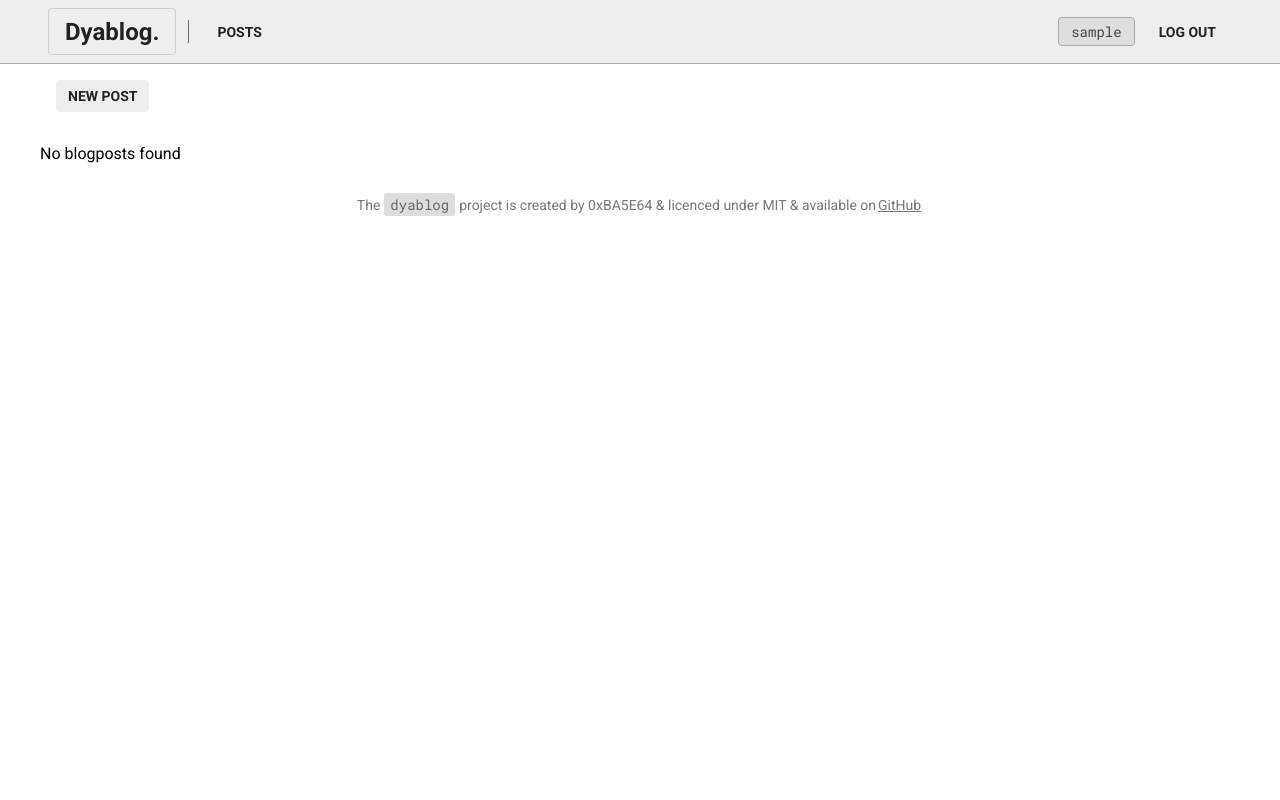
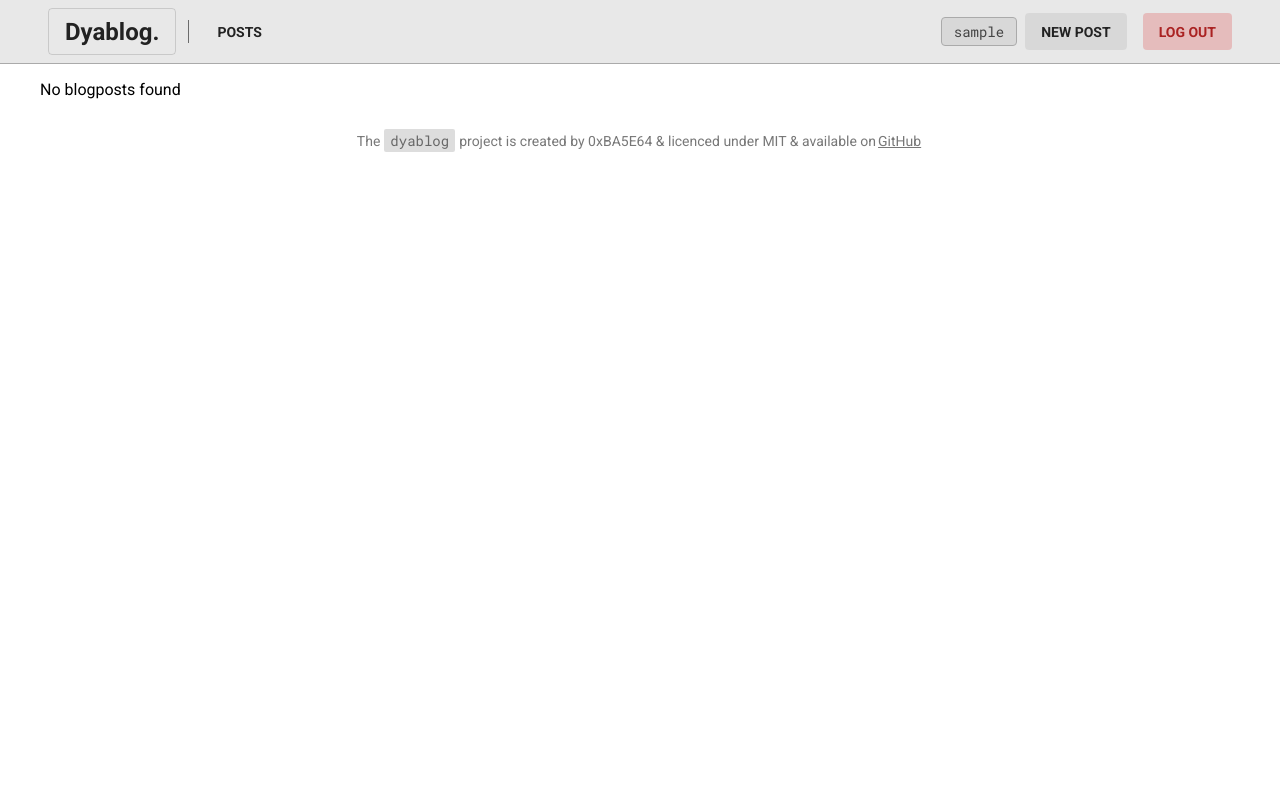
Before and after one commit to 0xBA5E64/dyablog, a Django app: page /blog/ in a window 1280 px wide. Run offline with Django 4.2, Linux system fonts and the light colour scheme; the visitor is signed in with stand-in values (Sample User, id 1); data that the repository does not hold is empty.

Commit message:
Fixed navbar layering & adjusted styling

```diff
--- a/blog/static/blog/style.css
+++ b/blog/static/blog/style.css
@@ -4,7 +4,8 @@ body {
     left: 0;
     margin: 0;
     width: 100%;
-    height: 100%;
+    height: auto;
+    min-height: 100%;
     overflow-x: hidden;
     overflow-y: scroll;
 
@@ -21,8 +22,10 @@ nav {
 
     box-sizing: border-box;
     padding: 8px;
-    background: #EEE;
+    background-color: #DDDA;
+    backdrop-filter: blur(8px);
     border-bottom: #AAA solid 1px;
+    z-index: 2;
 
     display: flex;
     justify-content: center;
@@ -83,6 +86,17 @@ nav .navbar-entry {
     border: solid #AAA 1px;
     border-radius: 4px;
     padding: 4px 12px;
+}
+
+.navbar-login .logout {
+    color: #A22F;
+    background: #D444;
+    transition: 200ms;
+}
+
+.navbar-login .logout:hover {
+    color: #A22F;
+    background: #D446;
 }
 
 nav .separator {
--- a/blog/templates/blog/navbar.html
+++ b/blog/templates/blog/navbar.html
@@ -6,6 +6,7 @@
         <div class="navbar-login">
             {% if user.is_authenticated %}
             <p class="username">{{ user }}</p>
+            <a class="navbar-entry new-post" href="{% url 'blog:new-post' %}">New Post</a>
             <a class="navbar-entry logout" href="{% url 'blog:logout' %}">Log out</a>
             {% else %}
             <a class="navbar-entry login" href="{% url 'blog:login' %}">Login</a>
--- a/blog/templates/blog/post_index.html
+++ b/blog/templates/blog/post_index.html
@@ -5,9 +5,6 @@ Dyablog.
 {% endblock %}
 
 {% block content %}
-    {% if user.is_authenticated %}
-    <a class="new-post" href="{% url 'blog:new-post' %}">New Post</a>
-    {% endif %}
     {% if data %}
     <div class="post-list">
         {% for post in data %}
```
